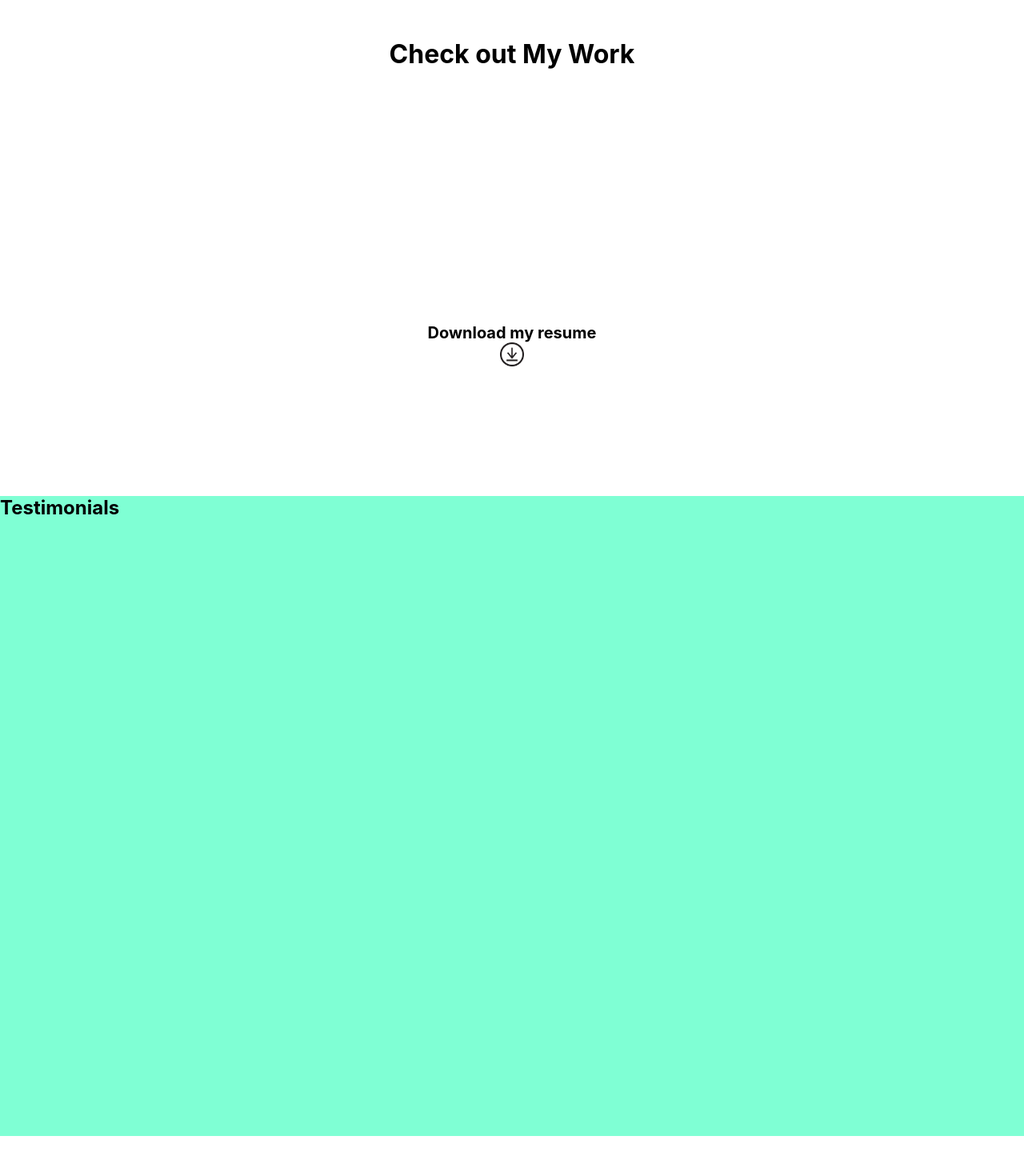
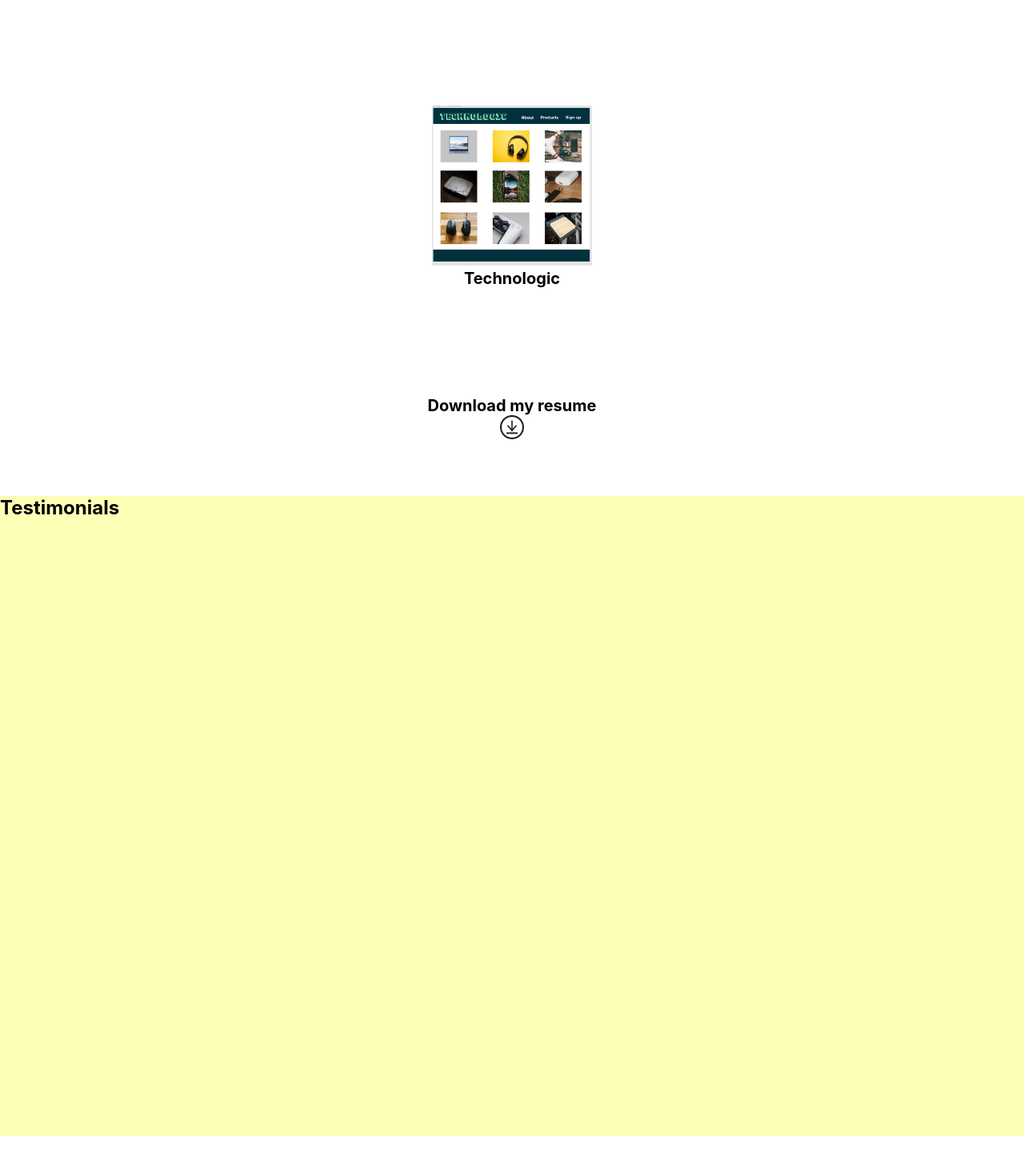
Before and after one commit to curlygirltech/portfolio, a React (Create React App) app in the folder jc-portfolio/: page / in a window 1280 px wide. Shown: the part 1640-3110 px from the top of the page at 80% size. Built offline with nearby package versions, Linux system fonts and the light colour scheme.

Commit message:
add technologic portfolio

```diff
--- a/jc-portfolio/src/Screens/Projects/Projects.jsx
+++ b/jc-portfolio/src/Screens/Projects/Projects.jsx
@@ -5,6 +5,14 @@ export default function Projects() {
   return (
     <div className="projects" id="projects">
       <h1> Check out My Work</h1>
+      <div className="projects-container">
+        <div className="item">
+          <a href="https://heuristic-ptolemy-d4f1c6.netlify.app/">
+          <img src="technologic.png" alt="picture of website" />
+          <h3>Technologic</h3>
+          </a>
+        </div>
+      </div>
       <a href="https://drive.google.com/file/d/16o3r8-YwZWgUIaEnBMEPb3bga3LYyt7Y/view?usp=sharing">
         <h3>Download my resume</h3>
         <img src="download-symbol.png" alt="download resume" />
--- a/jc-portfolio/src/Screens/Projects/projects.scss
+++ b/jc-portfolio/src/Screens/Projects/projects.scss
@@ -24,4 +24,12 @@
   h3{
     font-size: 20px;
   }
+
+  .item{
+
+    img{
+      height:200px;
+      width: 200px;
+    }
+  }
 }
--- a/jc-portfolio/src/Screens/Testimonials /testimonials.scss
+++ b/jc-portfolio/src/Screens/Testimonials /testimonials.scss
@@ -1,5 +1,5 @@
 .testimonials{
-  background-color: aquamarine;
+  background-color: #fdffb6;
   width:100%;
   height:100vh;
   // height: calc(100vh - 70px);
```
Also changed, not shown: jc-portfolio/public/technologic.png (added).
